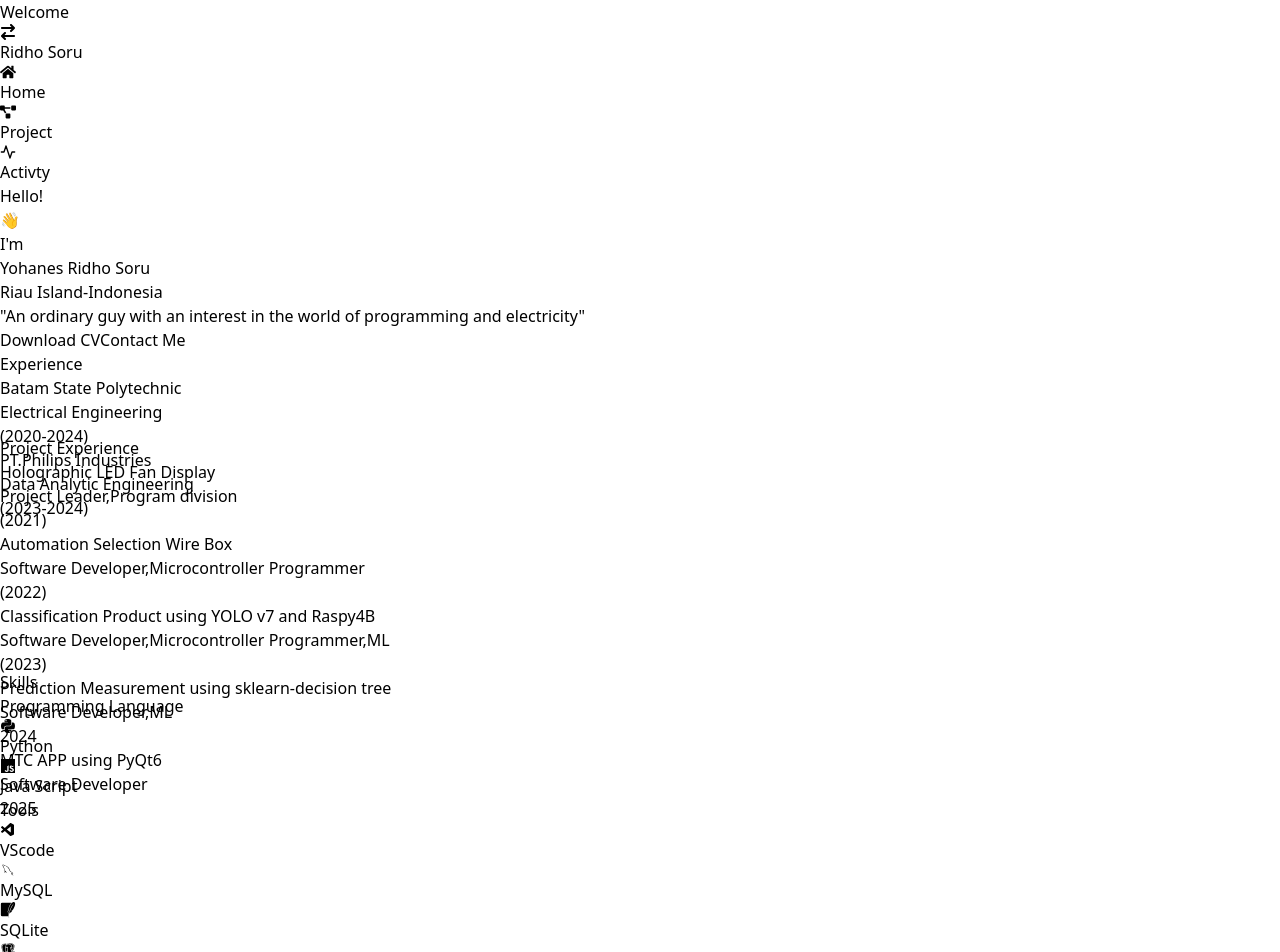
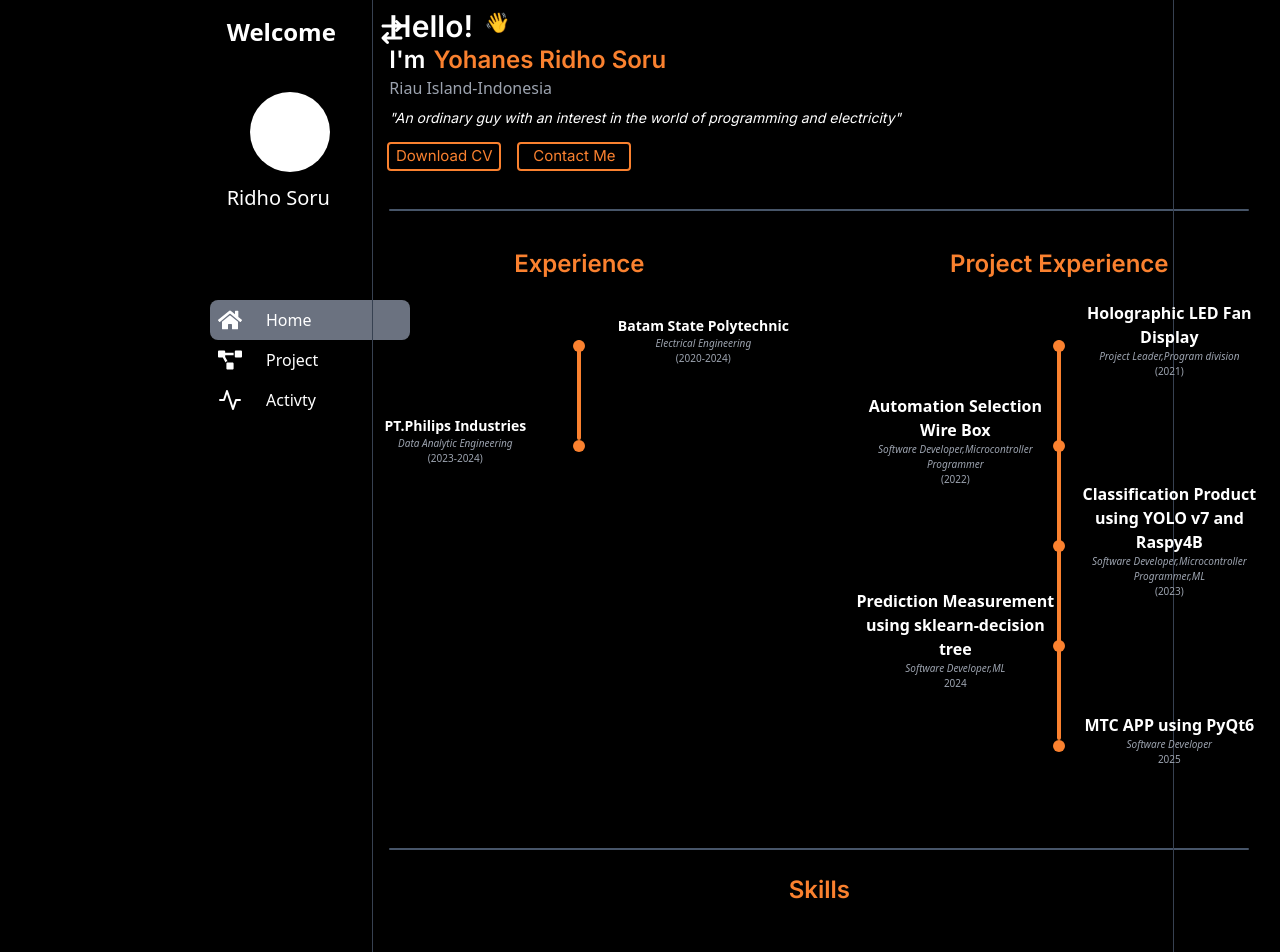
Before and after one commit to ridhosoru/websiteforporto, a React (Vite) app: page / in a window 1280 px wide. Shown: the top 952 px of the page. Built offline with nearby package versions, Linux system fonts and the light colour scheme.

Commit message:
fixing bug css

```diff
--- a/src/Home/Home.jsx
+++ b/src/Home/Home.jsx
@@ -47,7 +47,7 @@ export default function Home({menu}){
     function Verticalpro(){
         return(
             <div className={`w-1 rounded-xl bg-[#FA812F] mt-7`}
-                style={!menu ? { height: `${(proexp.length - 0.8) * 50}px` } : {}}
+                style={!menu ? { height: `${(proexp.length - 1) * 100}px` } : {}}
 
                 >
                     <div>
@@ -56,14 +56,14 @@ export default function Home({menu}){
                                     key={index}
                             >
                                 <div    className={`absolute -translate-x-1 w-3 h-3 rounded-full bg-[#FA812F]`}
-                                        style={{ top: `${index * 50}px`}}
+                                        style={{ top: `${index * 100}px`}}
                                 ></div>
-                                <div    className={`absolute flex flex-col ${index % 2 === 0  ? 'left-[4px]' : 'right-[4px]'}  -translate-y-1/2 items-center justify-center h-[40px] w-[140px] text-white`}
-                                        style={{ top: `${index * 50}px` }}
+                                <div    className={`absolute flex flex-col ${index % 2 === 0  ? 'left-3' : 'right-[6px]'}  -translate-y-1/2 items-center justify-center h-[40px] w-[200px] text-white`}
+                                        style={{ top: `${index * 100}px` }}
                                 >
-                                    <div className=" text-[10px] text-center font-bold">{item.name}</div>
-                                    <div className=" text-[8px] text-center italic text-gray-400">{item.position}</div>
-                                    <div className=" text-[8px] text-gray-400">{item.year}</div>
+                                    <div className=" text-[14] text-center font-bold">{item.name}</div>
+                                    <div className=" text-[10px] text-center italic text-gray-400">{item.position}</div>
+                                    <div className=" text-[10px] text-gray-400">{item.year}</div>
                                 </div>
                             </div>
                         ))}
@@ -76,7 +76,7 @@ export default function Home({menu}){
     function Verticalxp (){
         return(
         <div    className={`w-1 rounded-xl bg-[#FA812F] mt-7`}
-                style={!menu ? { height: `${(exp.length - 0.8) * 50}px` } : {}}
+                style={!menu ? { height: `${(exp.length - 1) * 100}px` } : {}}
                 >
                     <div>
                         {exp.map((item,index)=>(
@@ -84,14 +84,14 @@ export default function Home({menu}){
                                     key={index}
                             >
                                 <div    className={`absolute -translate-x-1 w-3 h-3 rounded-full bg-[#FA812F]`}
-                                        style={{ top: `${index * 50}px`}}
+                                        style={{ top: `${index * 100}px`}}
                                 ></div>
-                                <div    className={`absolute flex flex-col ${index % 2 === 0  ? 'left-[1px]' : 'right-[1px]'} -translate-y-1/2 items-center justify-center h-[40px] w-[140px] text-white`}
-                                        style={{ top: `${index * 50}px` }}
+                                <div    className={`absolute flex flex-col ${index % 2 === 0  ? 'left-[1px]' : 'right-[1px]'} -translate-y-1/2 items-center justify-center h-[40px] w-[250px] text-white`}
+                                        style={{ top: `${index * 100}px` }}
                                 >
-                                    <div className=" text-[10px] font-bold">{item.instansi}</div>
-                                    <div className=" text-[8px] italic text-gray-400">{item.division}</div>
-                                    <div className=" text-[8px] text-gray-400">{item.year}</div>
+                                    <div className=" text-[14px] font-bold">{item.instansi}</div>
+                                    <div className=" text-[10px] italic text-gray-400">{item.division}</div>
+                                    <div className=" text-[10px] text-gray-400">{item.year}</div>
                                 </div>
                             </div>
                         ))}
@@ -102,7 +102,7 @@ export default function Home({menu}){
     function Horizonpro(){
         return(
             <div    className={`h-1 rounded-xl bg-[#FA812F] mt-[80px]`}
-                    style={menu ? { width: `${(proexp.length - 1) * 100}px` } : {}}
+                    style={menu ? { width: `${(proexp.length - 1) * 200}px` } : {}}
             >
                 {proexp.map((item,index)=>(
                     <div
@@ -110,14 +110,14 @@ export default function Home({menu}){
                         key={index}
                     >
                     <div    className={`absolute -translate-y-1 w-3 h-3 rounded-full bg-[#FA812F] `}
-                            style={{ left: `${index * 100}px`}}
+                            style={{ left: `${index * 200}px`}}
                     ></div>
-                    <div    className={`absolute flex flex-col ${index % 2 === 0  ? 'bottom-[20px]' : 'top-[20px]'}  -translate-x-1/2 items-center justify-center h-[40px] w-[140px] text-white`}
-                            style={{ left: `${index * 100 +3}px` }}
+                    <div    className={`absolute flex flex-col ${index % 2 === 0  ? 'bottom-[25px]' : 'top-[25px]'}  -translate-x-1/2 items-center text-center justify-center h-[40px] w-[250px] text-white`}
+                            style={{ left: `${index * 200 +3}px` }}
                     >
-                        <div className=" text-[10px] font-bold">{item.name}</div>
-                        <div className=" text-[8px] italic text-gray-400">{item.position}</div>
-                        <div className=" text-[8px] text-gray-400 ">{item.year}</div>
+                        <div className=" text-[14px] font-bold">{item.name}</div>
+                        <div className=" text-[10px] italic text-gray-400">{item.position}</div>
+                        <div className=" text-[10px] text-gray-400 ">{item.year}</div>
                     </div>
 
                     </div>
@@ -128,8 +128,8 @@ export default function Home({menu}){
 
     function Horizonexp(){
         return(
-            <div    className={`h-1 rounded-xl bg-[#FA812F] mt-[70px]`}
-                    style={menu ? { width: `${(exp.length - 0.8) * 50}px` } : {}}
+            <div    className={`h-1 rounded-xl bg-[#FA812F] mt-[80px]`}
+                    style={menu ? { width: `${(exp.length - 1) * 200}px` } : {}}
             >
                 {exp.map((item,index)=>(
                     <div
@@ -137,14 +137,14 @@ export default function Home({menu}){
                         key={index}
                     >
                     <div    className={`absolute -translate-y-1 w-3 h-3 rounded-full bg-[#FA812F]`}
-                            style={{ left: `${index * 50}px`}}
+                            style={{ left: `${index * 200}px`}}
                     ></div>
-                    <div    className={`absolute flex flex-col ${index % 2 === 0  ? 'bottom-[20px]' : 'top-[20px]'}  -translate-x-1/2 items-center justify-center h-[40px] w-[140px] text-white`}
-                            style={{ left: `${index * 50 +3}px` }}
+                    <div    className={`absolute flex flex-col ${index % 2 === 0  ? 'bottom-[20px]' : 'top-[20px]'}  -translate-x-1/2 items-center text-center justify-center h-[40px] w-[200px] text-white`}
+                            style={{ left: `${index * 200 +3}px` }}
                     >
-                        <div className=" text-[10px] font-bold">{item.instansi}</div>
-                        <div className=" text-[8px] italic text-gray-400 ">{item.division}</div>
-                        <div className=" text-[8px] text-gray-400 ">{item.year}</div>
+                        <div className=" text-[14px] font-bold">{item.instansi}</div>
+                        <div className=" text-[10px] italic text-gray-400 ">{item.division}</div>
+                        <div className=" text-[10px] text-gray-400 ">{item.year}</div>
                     </div>
 
                     </div>
@@ -158,11 +158,11 @@ export default function Home({menu}){
                     initial={{ opacity: 0, y: 20 }}
                     animate={{ opacity: 1, y: 0 }}
                     transition={{ duration: 0.5, delay: 0.3 }}>
-            <div className={`${menu ? 'w-[500px]': 'w-[500px]'} ml-4 mt-2 flex flex-col h-[200px]`}>
+            <div className={`${menu ? 'w-[600px]': 'w-[600px]'} ml-4 mt-2 flex flex-col h-[240px]`}>
                 <div className="flex gap-2">
-                    <div className="text-white font-bold font-inter text-2xl"> Hello!</div>
+                    <div className="text-white font-bold font-inter text-3xl"> Hello!</div>
                     <motion.span
-                        className="inline-block origin-bottom"
+                        className="inline-block origin-bottom text-xl"
                         animate={{
                         rotate: [0, 10, -8, 5, -8, 10, 0],
                         }}
@@ -178,10 +178,10 @@ export default function Home({menu}){
                     <div className="text-[#FA812F] font-bold font-inter text-2xl"> Yohanes Ridho Soru</div>
                 </div>
                 <div>
-                    <div className="text-gray-400 text-[12px]">Riau Island-Indonesia</div>
+                    <div className="text-gray-400 text-lg]">Riau Island-Indonesia</div>
                 </div>
                 <div>
-                    <div className="italic text-[12px] mt-2 font-inter text-white">"An ordinary guy with an interest in the world of programming and electricity"</div>
+                    <div className="italic text-sm mt-2 font-inter text-white">"An ordinary guy with an interest in the world of programming and electricity"</div>
                 </div>
                 <div className=" flex gap-5 mt-2">
                     <button className={`buttonD`}>Download CV</button>
@@ -199,92 +199,89 @@ export default function Home({menu}){
                                 target="_blank"
                                 className={`buttonC`}
                                 >{item.icon}</a>
-
                         ))
                     )}
-
                 </div>
-
-                <div className={`${menu ? 'w-[820px] ml-2' : ' w-[680px] '} transition-all duration-500  h-[2px] rounded-xl mt-10  bg-slate-600`}></div>
+                <div className={`${menu ? 'w-[1040px] ml-2' : ' w-[860px] '} transition-all duration-500  h-[2px] rounded-xl mt-10  bg-slate-600`}></div>
             </div>
             <div className="flex flex-col">
-                <div className={`  ${menu ? 'w-[820px] h-[500px] ml-6' : 'w-[680px] h-[350px] ml-4 flex justify-between ' } transition-all duration-500 mt-2`}>
-                    <div className={`${menu ? 'h-[250px]  ':' w-[300px] h-[100%] '} flex flex-col items-center transition-all duration-500 `}>
-                        <div className="text-[#FA812F] font-inter font-bold">Experience</div>
-                        <div className="mt-5">
+                <div className={`  ${menu ? 'w-[1040px] h-[500px] ml-6' : 'w-[840px] h-[350px] ml-4 flex justify-between ' } transition-all duration-500 `}>
+                    <div className={`${menu ? 'h-[250px]  ':' w-[300px] h-[100%] '} flex flex-col items-center transition-all duration-500 mx-10`}>
+                        <div className="text-[#FA812F] text-2xl font-inter font-bold">Experience</div>
+                        <div className="mt-8">
                             {menu ? <Horizonexp /> : <Verticalxp />}
                         </div>
                     </div>
-                    <div className={`${menu ? 'h-[250px]  ':' w-[300px] h-[100%]  '} flex flex-col items-center transition-all duration-500 `}>
-                        <div className="text-[#FA812F] font-inter font-bold">Project Experience</div>
-                        <div className="mt-5">
+                    <div className={`${menu ? 'h-[250px] mt-5 ':' w-[300px] h-[100%]  '} flex flex-col items-center transition-all duration-500 mx-5 `}>
+                        <div className="text-[#FA812F] font-inter text-2xl font-bold">Project Experience</div>
+                        <div className="mt-8">
                             {menu ? <Horizonpro /> : <Verticalpro />}
                         </div>
                     </div>
                 </div>
-                <div className={`${menu ? 'w-[820px] ml-6' : ' w-[680px] ml-4'} transition-all duration-500  h-[2px] rounded-xl mt-5  bg-slate-600`}></div>
+                <div className={`${menu ? 'w-[1060px] ml-6' : ' w-[860px] ml-4'} transition-all duration-500  h-[2px] rounded-xl mt-[250px]  bg-slate-600`}></div>
             </div>
-                <div className={`${menu ? 'w-[820px] h-[600px] ml-6' : 'w-[650px] h-[600px] ml-4' } transition-all duration-500`}>
+                <div className={`${menu ? 'w-[1060px] h-[600px] ml-6' : 'w-[860px] h-[600px] ml-4' } transition-all duration-500`}>
                 <motion.div className={`${menu ? 'w-[100%]' : 'w-[100%]'} flex justify-center items-center`}
                             initial={{ opacity: 0, y: 20 }}
                             whileInView={{ opacity: 1, y: 0 }}
                             viewport={{ amount: 0.2 }}
                             transition={{ duration: 0.5, delay: 0.1 }}
                 >
-                    <div className="text-[#FA812F] mt-2 font-inter font-bold text-xl">Skills</div>
+                    <div className="text-[#FA812F] mt-6 font-inter font-bold text-2xl">Skills</div>
                 </motion.div>
 
                 {!menu &&(
                     <>
-                    <motion.div className={`w-[650px] h-[120px] mt-5 flex flex-col items-center`}
+                    <motion.div className={`w-[860px] h-[120px] mt-10 flex flex-col items-center`}
                                 initial={{ opacity: 0, y: 20 }}
                                 whileInView={{ opacity: 1, y: 0 }}
                                 viewport={{ amount: 0.2 }}
                                 transition={{ duration: 0.5, delay: 0.1 }}
                     >
-                        <div className="text-white font-inter text-[15px]">Programming Language</div>
+                        <div className="text-white font-inter text-xl">Programming Language</div>
                         <div className="flex gap-5">
                             {Pl.map((item,index)=>(
-                                <div className="flex text-white gap-2 h-6 w-20 mt-5 outline outline-1  outline-gray-500 items-center justify-center"
+                                <div className="flex text-white gap-2 h-8 w-28 mt-5 outline outline-1  outline-gray-500 items-center justify-center"
                                     key={index}>
                                     <div>{item.icon}</div>
-                                    <div className="text-[10px]">{item.name}</div>
+                                    <div className="text-[15px]">{item.name}</div>
                                 </div>
 
                             ))}
                         </div>
                     </motion.div>
-                    <motion.div className={`w-[650px] h-[120px]  flex flex-col items-center`}
+                    <motion.div className={`w-[860px] h-[120px]  flex flex-col items-center`}
                                 initial={{ opacity: 0, y: 20 }}
                                 whileInView={{ opacity: 1, y: 0 }}
                                 viewport={{ amount: 0.2 }}
                                 transition={{ duration: 0.5, delay: 0.1 }}
                     >
-                        <div className="text-white font-inter text-[15px]">Tools</div>
+                        <div className="text-white font-inter text-xl">Tools</div>
                         <div className="flex flex-wrap justify-center gap-5">
                             {ToolsI.map((item,index)=>(
-                                <div className="flex text-white gap-2 h-6 w-20 mt-5 outline outline-1 outline-gray-500 items-center justify-center"
+                                <div className="flex text-white gap-2 h-8 w-28 mt-5 outline outline-1 outline-gray-500 items-center justify-center"
                                     key={index}>
                                     <div>{item.icon}</div>
-                                    <div className="text-[10px]">{item.name}</div>
+                                    <div className="text-[15px]">{item.name}</div>
                                 </div>
 
                             ))}
                         </div>
                     </motion.div>
-                    <motion.div className={`w-[650px] h-[120px] mt-16 flex flex-col items-center`}
+                    <motion.div className={`w-[860px] h-[120px] mt-16 flex flex-col items-center`}
                                 initial={{ opacity: 0, y: 20 }}
                                 whileInView={{ opacity: 1, y: 0 }}
                                 viewport={{ amount: 0.2 }}
                                 transition={{ duration: 0.5, delay: 0.1 }}
                     >
-                        <div className="text-white font-inter text-[15px]">Microcontroller</div>
+                        <div className="text-white font-inter text-xl">Microcontroller</div>
                         <div className="flex gap-5">
                             {Micro.map((item,index)=>(
-                                <div className="flex text-white gap-2 h-6 w-20 mt-5 outline outline-1 outline-gray-500 items-center justify-center"
+                                <div className="flex text-white gap-2 h-8 w-28 mt-5 outline outline-1 outline-gray-500 items-center justify-center"
                                     key={index}>
                                     <div>{item.icon}</div>
-                                    <div className="text-[10px]">{item.name}</div>
+                                    <div className="text-[15px]">{item.name}</div>
                                 </div>
 
                             ))}
@@ -293,20 +290,20 @@ export default function Home({menu}){
                     </>
                 )}
                 {menu && (
-                    <div className="flex">
+                    <div className="flex w-[1060px] justify-center mt-8">
                     <motion.div className={`w-[300px] h-[400px]  mt-5 flex flex-col items-center`}
                                 initial={{ opacity: 0, y: 20 }}
                                 whileInView={{ opacity: 1, y: 0 }}
                                 viewport={{ amount: 0.2 }}
                                 transition={{ duration: 0.5, delay: 0.1 }}
                     >
-                        <div className="text-white font-inter text-[15px]">Programming Language</div>
+                        <div className="text-white font-inter text-xl">Programming Language</div>
                         <div className="flex gap-5">
                             {Pl.map((item,index)=>(
-                                <div className="flex text-white gap-2 h-6 w-20 mt-5 outline outline-1 outline-gray-500 items-center justify-center"
+                                <div className="flex text-white gap-2 h-8 w-28 mt-5 outline outline-1 outline-gray-500 items-center justify-center"
                                     key={index}>
                                     <div>{item.icon}</div>
-                                    <div className="text-[10px]">{item.name}</div>
+                                    <div className="text-[15px]">{item.name}</div>
                                 </div>
 
                             ))}
@@ -318,13 +315,13 @@ export default function Home({menu}){
                                 viewport={{ amount: 0.2 }}
                                 transition={{ duration: 0.5, delay: 0.1 }}
                     >
-                        <div className="text-white font-inter text-[15px]">Tools</div>
+                        <div className="text-white font-inter text-xl">Tools</div>
                         <div className="flex flex-wrap justify-center gap-5">
                             {ToolsI.map((item,index)=>(
-                                <div className="flex text-white gap-2 h-6 w-20 mt-5 outline outline-1 outline-gray-500 items-center justify-center"
+                                <div className="flex text-white gap-2 h-8 w-28 mt-5 outline outline-1 outline-gray-500 items-center justify-center"
                                     key={index}>
                                     <div>{item.icon}</div>
-                                    <div className="text-[10px]">{item.name}</div>
+                                    <div className="text-[15px]">{item.name}</div>
                                 </div>
 
                             ))}
@@ -336,13 +333,13 @@ export default function Home({menu}){
                                 viewport={{ amount: 0.2 }}
                                 transition={{ duration: 0.5, delay: 0.1 }}
                     >
-                        <div className="text-white font-inter text-[15px]">Microcontroller</div>
+                        <div className="text-white font-inter text-xl">Microcontroller</div>
                         <div className="flex gap-5">
                             {Micro.map((item,index)=>(
-                                <div className="flex text-white gap-2 h-6 w-20 mt-5 outline outline-1 outline-gray-500 items-center justify-center"
+                                <div className="flex text-white gap-2 h-8 w-28 mt-5 outline outline-1 outline-gray-500 items-center justify-center"
                                     key={index}>
                                     <div>{item.icon}</div>
-                                    <div className="text-[10px]">{item.name}</div>
+                                    <div className="text-[15px]">{item.name}</div>
                                 </div>
 
                             ))}
--- a/src/Navbar/Navbar.jsx
+++ b/src/Navbar/Navbar.jsx
@@ -10,13 +10,14 @@ export default function Navbar({menu,setMenu}){
         {icon:<FiActivity/>, name: 'Activty', path : '/activity'},
     ];
     return(
-        <div className={`${menu ?  'w-20 h-screen overflow-hidden transition-all duration-500 ease-in-out' : 'w-1/4 h-screen overflow-visible transition-all duration-500 ease-in-out' }`}>
-            <div className={`w-[100%] h-10 ${!menu ? 'flex justify-between items-center': 'flex items-center justify-center'}`}>
+        <div className={`${menu ?  'w-20 h-screen overflow-hidden transition-all duration-500 ease-in-out' : 'w-1/4  h-screen overflow-visible transition-all duration-500 ease-in-out' }`}>
 
-                <div className={`${menu ? 'w-0 overflow-hidden' : 'overflow-visible w-20 p-20 transition-all duration-500' }  text-white font-bold`}>Welcome</div>
+            <div className={`w-[100%] h-16 ${!menu ? 'flex justify-between items-center': 'flex items-center justify-center'}`}>
+
+                <div className={`${menu ? 'w-0 overflow-hidden' : 'overflow-visible w-20 p-[120px] transition-all duration-500' }  text-white text-2xl font-bold`}>Welcome</div>
 
                 <a  href="#"
-                    className={`absolute top-3 ${menu ? 'left-[122px]' : 'left-[300px]'} text-white text-xl transition-all duration-500`}
+                    className={`absolute top-5 ${menu ? 'left-[150px]' : 'left-[380px]'} text-white text-2xl transition-all duration-500`}
                     onClick={(e)=>{
                         e.preventDefault();
                         setMenu(!menu);
@@ -25,10 +26,10 @@ export default function Navbar({menu,setMenu}){
                 ><FaArrowRightArrowLeft/></a>
             </div>
             <div className={`${menu ? 'flex flex-col w-[100%] ' : 'flex w-[100%] h-[150px] ' }  mt-5`}>
-                <div className={`absolute  ${menu ? 'h-10 w-10 left-[115px]' : ' left-[170px] h-20 w-20' } transition-all duration-500 bg-white rounded-full mt-2`}></div>
-                <div className={`${menu ? 'overflow-hidden': 'overflow-visible text-white mt-[100px] ml-[75px] transition-all duration-500'} `}>Ridho Soru</div>
+                <div className={`absolute  ${menu ? 'h-10 w-10 left-[140px]' : ' left-[250px] h-20 w-20' } transition-all duration-500 bg-white rounded-full mt-2`}></div>
+                <div className={`${menu ? 'overflow-hidden': 'overflow-visible text-white text-xl mt-[100px] ml-[120px] transition-all duration-500'} `}>Ridho Soru</div>
             </div>
-            <div className={`${menu ? 'top-[200px] left-[120px]  absolute w-[40px] h-[300px]' : 'absolute top-[200px] left-[120px] w-[200px] h-[300px] ' }  flex flex-col mt-5`}>
+            <div className={`${menu ? 'top-[280px] left-[140px]  absolute w-[40px] h-[300px]' : 'absolute top-[280px] left-[210px] w-[200px] h-[300px] ' } transition-all duration-500  flex flex-col mt-5`}>
                 {NavbarItem.map((item,index)=>(
                     <Link  to={item.path}
                         key={index}
--- a/tailwind.config.js
+++ b/tailwind.config.js
@@ -2,7 +2,7 @@
 export default {
   content: [
     "./index.html",
-    "./Components/**/*.{js,ts,jsx,tsx}",
+    "./src/**/*.{js,jsx,ts,tsx}",
   ],
   theme: {
     extend: {
```
